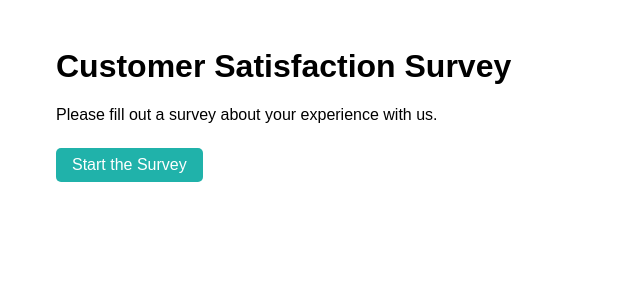
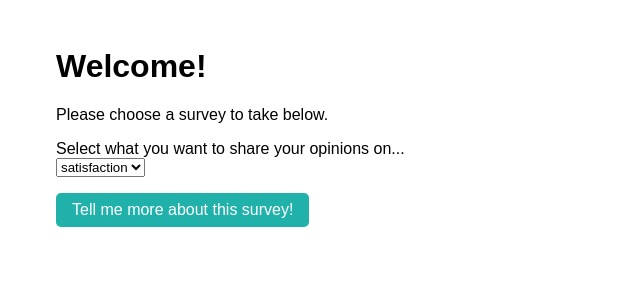
Before and after one commit to quentinikeno/Springboard-SEC-Unit-19-3-Flask-Tools-Exercise, a Flask app: page / in a window 1280 px wide. Shown: the top 300 px of the page, without its empty margins (0-640 px from the left). Run offline with Flask 2, Linux system fonts and the light colour scheme.

Commit message:
Add new routes to pick a survey

```diff
--- a/app.py
+++ b/app.py
@@ -1,6 +1,6 @@
 from flask import Flask, request, render_template, redirect, flash, session
 from flask_debugtoolbar import DebugToolbarExtension
-from surveys import satisfaction_survey
+from surveys import surveys
 
 app = Flask(__name__)
 
@@ -11,9 +11,22 @@ debug = DebugToolbarExtension(app)
 @app.route('/')
 def index():
     """Show homepage to start survey."""
-    title = satisfaction_survey.title
-    instructions = satisfaction_survey.instructions
-    return render_template('index.html', title=title, instructions=instructions)
+    return render_template('index.html', surveys=surveys.keys())
+
+@app.route('/survey-select', methods=['POST'])
+def pick_survey():
+    #Store selected survey name (key in surveys dictionary) in session
+    #Use this to access the appropriate survey
+    session['survey'] =  request.form.get('surveys')
+    return redirect('/start-page')
+
+@app.route('/start-page')
+def show_start_page():
+    """Show homepage to start survey."""
+    survey = surveys[session['survey']]
+    title = survey.title
+    instructions = survey.instructions
+    return render_template('start_page.html', title=title, instructions=instructions)
 
 @app.route('/init-survey', methods=['POST'])
 def intialize_survey():
@@ -21,15 +34,14 @@ def intialize_survey():
     session['responses'] = []
     return redirect('/questions/0')
 
-responses = []
-
 @app.route('/questions/<int:q_number>')
 def show_question(q_number):
     """Show the current question."""
+    survey = surveys[session['survey']]
     num_responses = len(session['responses'])
 
     #Redirect to thank you page if all questions are answered
-    if(num_responses == len(satisfaction_survey.questions)):
+    if(num_responses == len(survey.questions)):
         flash('You have already completed the survey.', 'warning')
         return redirect('/thank-you')
 
@@ -39,14 +51,15 @@ def show_question(q_number):
         flash('You are trying to answer an invalid question.  Please answer the question below.', 'error')
         return redirect(f'/questions/{num_responses}')
 
-    question = satisfaction_survey.questions[q_number]
-    title = satisfaction_survey.title
+    question = survey.questions[q_number]
+    title = survey.title
     return render_template('question.html', title=title, question=question, q_number=q_number)
 
 @app.route('/answers', methods=['POST'])
 def submit_answer():
     """Add answer to responses list and redirect."""
     q_number = int(request.form['q_number'])
+    survey = surveys[session['survey']]
     ans = request.form.get('response')
     #rebind responses name from session
     responses = session['responses']
@@ -54,7 +67,7 @@ def submit_answer():
     #Update responses in session
     session['responses'] = responses
 
-    if(q_number + 1 == len(satisfaction_survey.questions)):
+    if(q_number + 1 == len(survey.questions)):
         #Redirect to thank you page if answered last question
         return redirect('/thank-you')
 
@@ -62,5 +75,6 @@ def submit_answer():
 
 @app.route('/thank-you')
 def show_thank_you():
-    title = satisfaction_survey.title
+    survey = surveys[session['survey']]
+    title = survey.title
     return render_template('thank_you.html', title=title)
--- a/templates/index.html
+++ b/templates/index.html
@@ -1,9 +1,24 @@
-{% extends 'base.html' %} {% block title %} {{title}} {% endblock %} {% block
-content %}
-<h1>{{title}}</h1>
-<p>{{instructions}}</p>
-<form action="/init-survey" method="post">
-	<button class="button" type="submit">Start the Survey</button>
+{% extends 'base.html' %} {% block title %} Choose a Survey! {% endblock %} {%
+block content %}
+<h1>Welcome!</h1>
+<p>Please choose a survey to take below.</p>
+
+<form action="/survey-select" method="post">
+	<label for="surveys"
+		>Select what you want to share your opinions on...</label
+	>
+
+	<div>
+		<select name="surveys" id="surveys">
+			{% for survey in surveys %}
+			<option value="{{survey}}">{{survey}}</option>
+			{% endfor %}
+		</select>
+	</div>
+
+	<button class="button" type="submit">
+		Tell me more about this survey!
+	</button>
 </form>
 
 {% endblock %}
```
Also changed, not shown: templates/question.html (+1 -6 lines), templates/start_page.html (added, +9 -0 lines).
